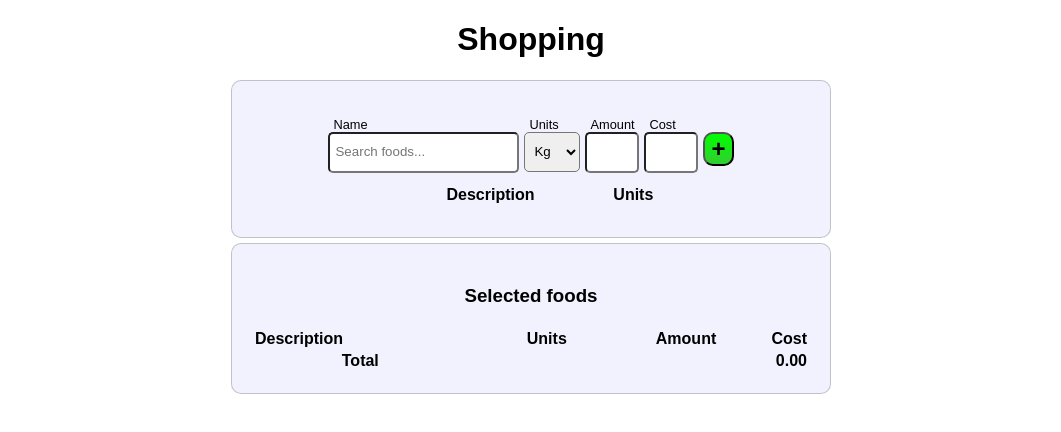
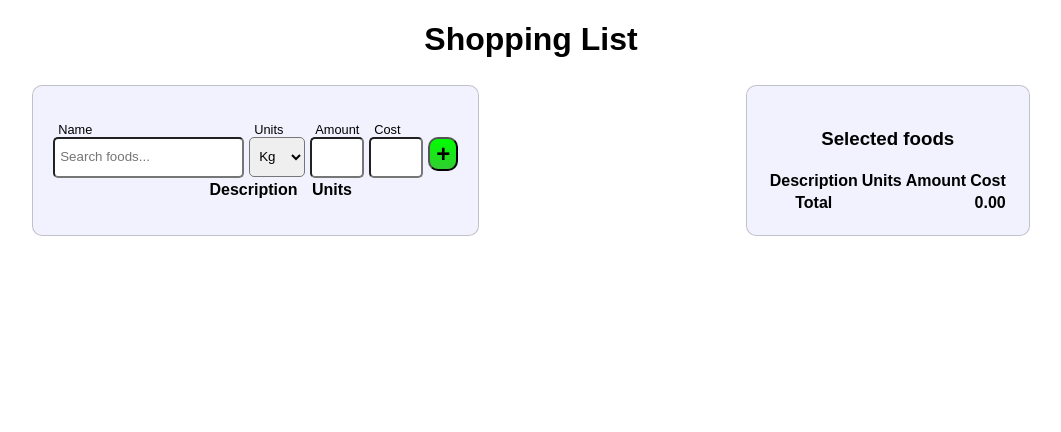
Before and after one commit to nikrb/shopping, a React (Create React App) app in the folder client/: page / in a window 1280 px wide. Shown: the top 432 px of the page, without its empty margins (109-1170 px from the left). Built offline with nearby package versions, Linux system fonts and the light colour scheme.

Commit message:
move to display flex

```diff
--- a/client/src/App.css
+++ b/client/src/App.css
@@ -1,6 +1,9 @@
 
 html {
   font-family: sans-serif;
+}
+h1 {
+  text-align: center;
 }
 label {
   display: block;
@@ -12,13 +15,10 @@ label {
   float: left;
 }
 .App {
-  max-width: 600px;
-  margin: 0 auto;
-  text-align: center;
-}
-#food-input-form {
   display:flex;
   justify-content: center;
+  flex-wrap: wrap;
+  text-align: center;
 }
 #food-search {
   margin-top: 1em;
--- a/client/src/App.js
+++ b/client/src/App.js
@@ -23,8 +23,9 @@ class App extends Component {
   render() {
     const { selectedFoods } = this.state;
     return (
+      <div>
+        <h1>Shopping List</h1>
         <div className='App'>
-        <h1>Shopping</h1>
           <div className='table-wrapper'>
             <FoodSearch
               onFoodClick={this.addFood}
@@ -37,6 +38,7 @@ class App extends Component {
             />
           </div>
         </div>
+      </div>
     );
   }
 }
--- a/client/src/components/FoodSearch.js
+++ b/client/src/components/FoodSearch.js
@@ -99,7 +99,7 @@ class FoodSearch extends React.Component {
 
     return (
       <div id='food-search'>
-        <div id='food-input-form'>
+        <div>
           <div className='food-field'>
             <label htmlFor="name_field" className="left-align">Name</label>
             <input type='text' placeholder='Search foods...'
```
Lines whose indentation alone changed are shown as unchanged.
